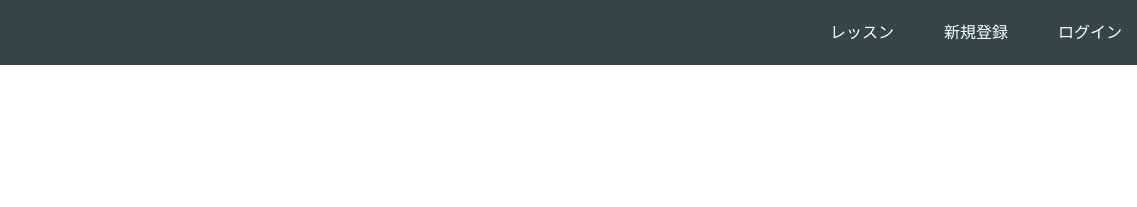
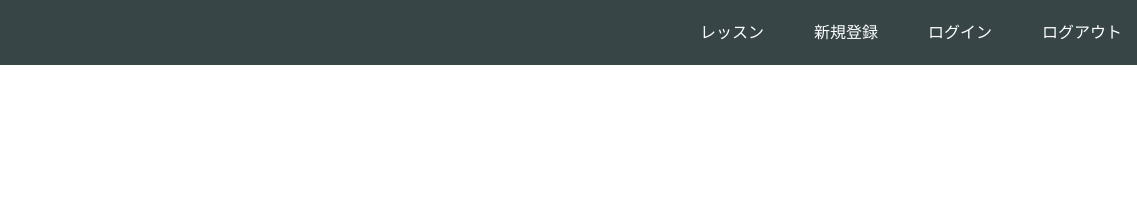
Before and after one commit to DaichiOnodera/DaichiOnodera.github.io, a plain HTML site: page index.html in a window 1280 px wide. Shown: the top 207 px of the page, 143-1280 px from the left. Drawn offline with Linux system fonts and the light colour scheme.

Commit message:
Update index.html

```diff
--- a/index.html
+++ b/index.html
@@ -18,6 +18,7 @@
         <a href="#">レッスン</a>
         <a href="#">新規登録</a>
         <a href="#" class="login">ログイン</a>
+        <a href="#">ログアウト</a>
       </div>
     </div>
   </header>
```
